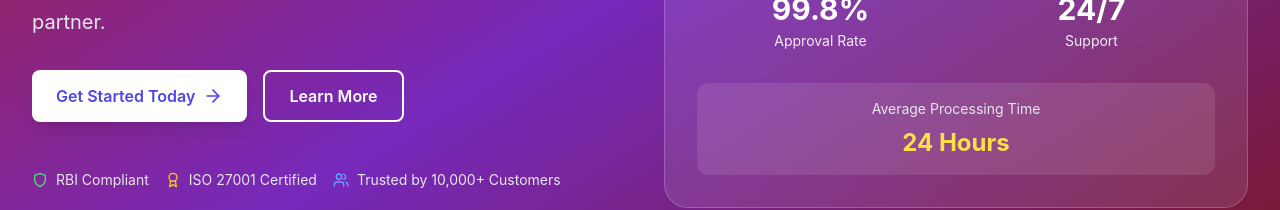
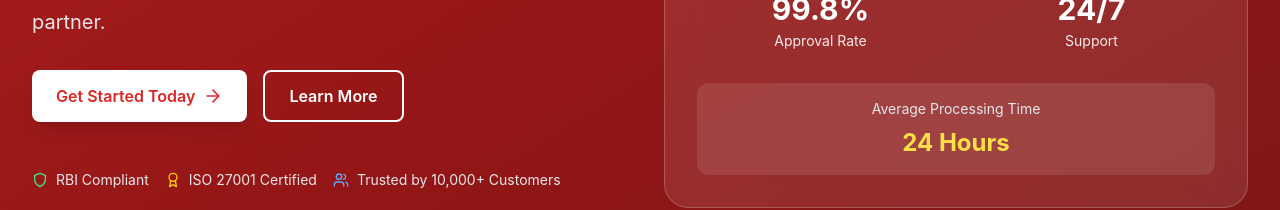
Before and after one commit to SoumithVardhan/FinBridge, a React (Vite) app: page / in a window 1280 px wide. Shown: the part 419-629 px from the top of the page. Built offline with nearby package versions, Linux system fonts and the light colour scheme; no server answers.

Commit message:
updated button color

```diff
--- a/src/components/Sections/HeroSection.tsx
+++ b/src/components/Sections/HeroSection.tsx
@@ -21,7 +21,7 @@ const HeroSection: React.FC<HeroSectionProps> = ({ onSectionChange }) => {
   return (
     <section className="relative min-h-screen flex items-center overflow-hidden">
       {/* Background */}
-      <div className="absolute inset-0 bg-gradient-to-br from-primary-600 via-purple-600 to-primary-800">
+      <div className="absolute inset-0 bg-gradient-to-br from-primary-600 via-red-700 to-primary-800">
         <div className="absolute inset-0 bg-black/20"></div>
       </div>
 
@@ -51,7 +51,7 @@ const HeroSection: React.FC<HeroSectionProps> = ({ onSectionChange }) => {
                 onClick={() => onSectionChange('portal')}
                 icon={ArrowRight}
                 iconPosition="right"
-                className="!bg-white !text-indigo-600 hover:!bg-gray-100 font-semibold shadow-lg"
+                className="!bg-white !text-red-600 hover:!bg-gray-100 font-semibold shadow-lg"
               >
                 Get Started Today
               </Button>
@@ -59,7 +59,7 @@ const HeroSection: React.FC<HeroSectionProps> = ({ onSectionChange }) => {
                 size="lg"
                 variant="outline"
                 onClick={scrollToServices}
-                className="!border-2 !border-white !text-white hover:!bg-white hover:!text-indigo-600 font-semibold"
+                className="!border-2 !border-white !text-white hover:!bg-white hover:!text-red-600 font-semibold"
               >
                 Learn More
               </Button>
```
